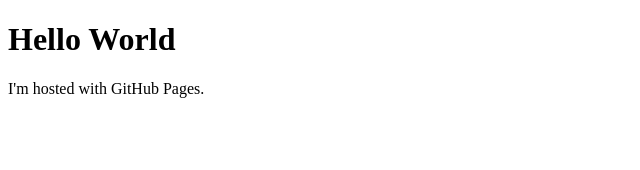
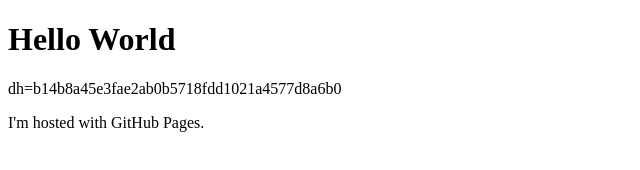
Before and after one commit to aegry/aegry.github.io, a plain HTML site: page index.html in a window 1280 px wide. Shown: the whole page, without its empty margins (0-640 px from the left). Drawn offline with Linux system fonts and the light colour scheme.

Commit message:
Initial commit

```diff
--- a/index.html
+++ b/index.html
@@ -2,6 +2,7 @@
 <html>
 <body>
 <h1>Hello World</h1>
+<p>dh=b14b8a45e3fae2ab0b5718fdd1021a4577d8a6b0<p>
 <p>I'm hosted with GitHub Pages.</p>
 </body>
 </html>
```
Also changed, not shown: 1 other file.
